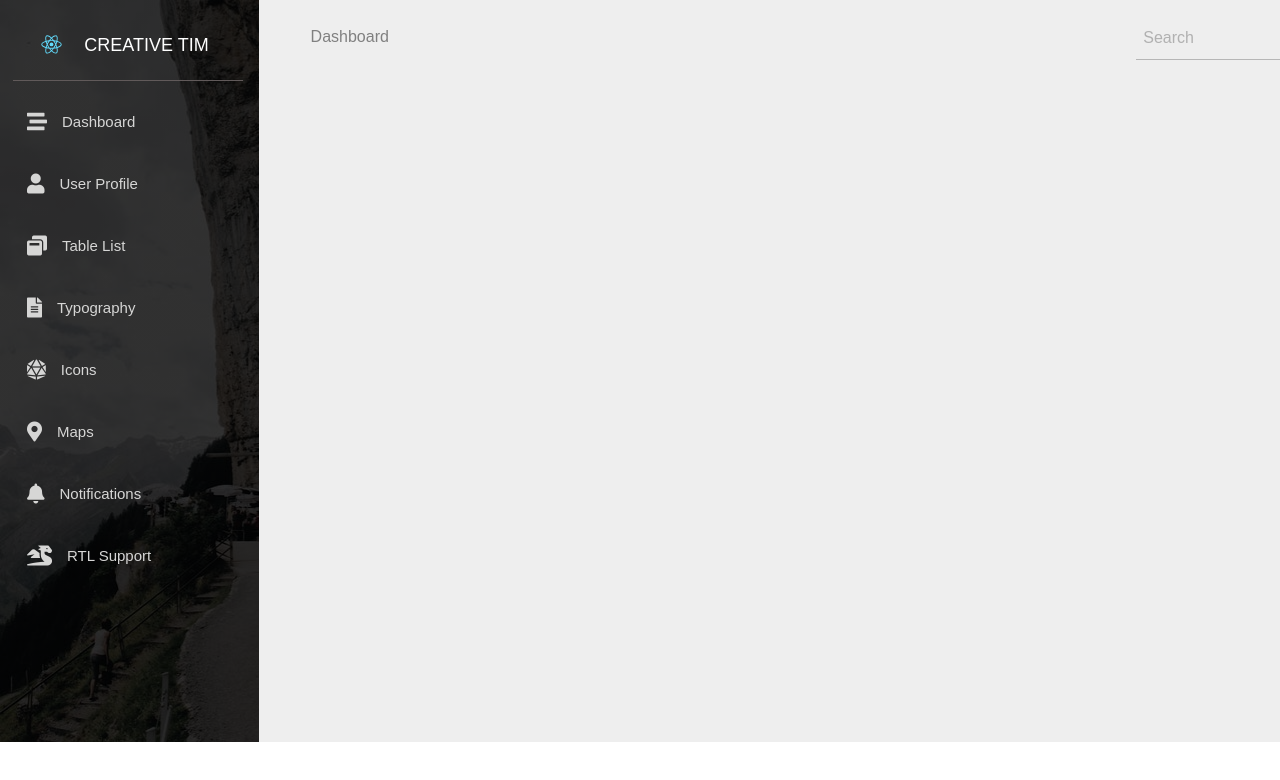
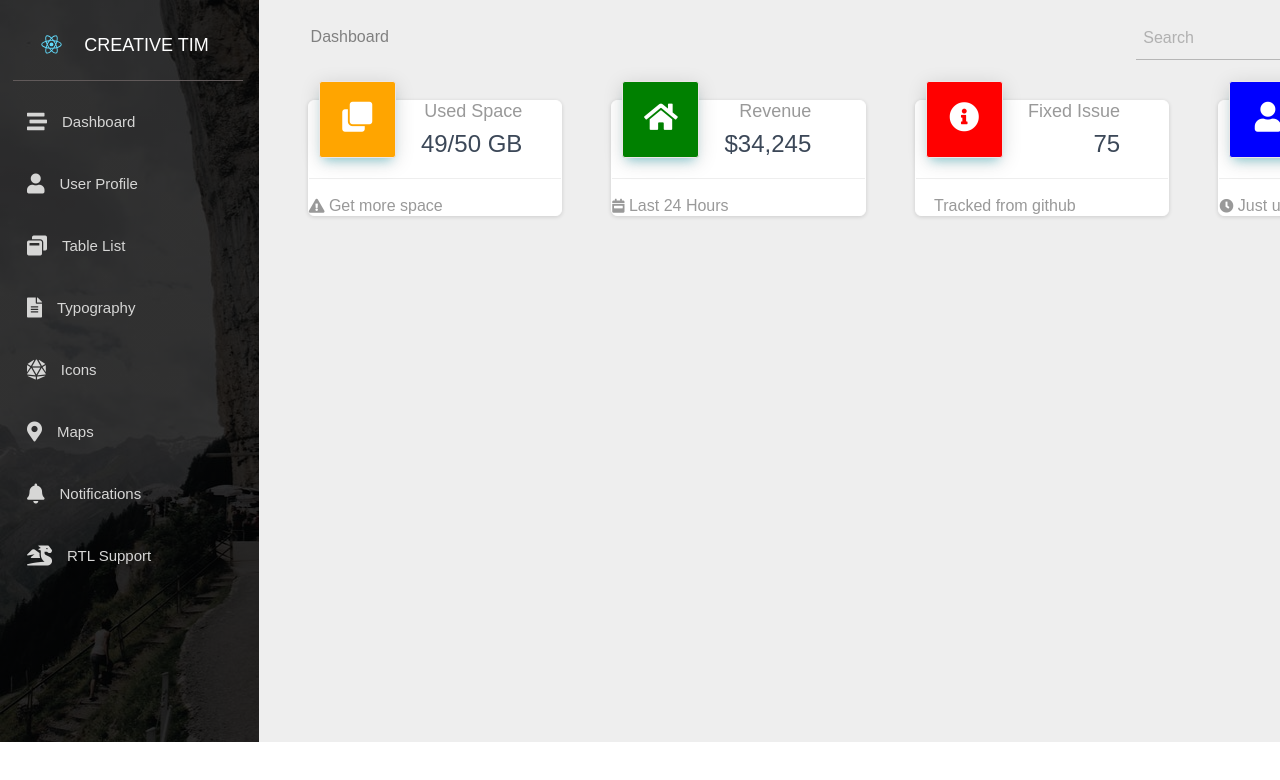
Before and after one commit to dinesh196/business-landing-page, a React (Create React App) app in the folder page/: page / in a window 1280 px wide. Shown: the top 780 px of the page. Built offline with nearby package versions, Linux system fonts and the light colour scheme.

Commit message:
added 4 flex styling mostlydone

```diff
--- a/page/src/App.js
+++ b/page/src/App.js
@@ -3,6 +3,10 @@ import Header from "./components/header";
 import './App.css';
 import Col from "./components/col";
 import Footer from "./components/footer"
+import CONTAINER from "./components/container.js"
+
+
+
 class App extends Component {
   render() {
     return (
@@ -12,6 +16,7 @@ class App extends Component {
          </div>
          <div className="Side2">
          <Header/>
+          <CONTAINER/>
          <Footer/>
          </div>
       </div>
--- /dev/null
+++ b/page/src/components/container.css
@@ -0,0 +1,9 @@
+.container
+   {
+       display: flex;
+
+    flex-wrap:wrap;
+    margin-top:40px;
+    justify-content: space-evenly;
+    align-items: flex-start;
+}
--- /dev/null
+++ b/page/src/components/container.js
@@ -0,0 +1,23 @@
+import React, { Component } from 'react';
+import TEST from './test.js';
+import './container.css';
+
+
+
+class CONTAINER extends Component {
+
+  render() {
+    return (
+      <div className="container">
+
+    <TEST header="Used Space" body="49/50 GB" footer="Get more space" colors="orange" icons="fas fa-clone" footicon="fas fa-exclamation-triangle"/>
+    <TEST header="Revenue" body="$34,245" footer="Last 24 Hours" colors="green" icons="fas fa-home" footicon="fas fa-calendar-week"/>
+    <TEST header="Fixed Issue" body="75" footer="Tracked from github" colors="red" icons="fas fa-info-circle" footicon="fas fa-github"/>
+    <TEST header="Followers" body="+300" footer="Just updated" colors="blue" icons="fas fa-user" footicon="fas fa-clock"/>
+
+      </div>
+    );
+  }
+}
+
+export default CONTAINER;
--- /dev/null
+++ b/page/src/components/test.css
@@ -0,0 +1,57 @@
+.outer-box
+ {
+	border:white 1px solid;
+	z-index:0;
+	border-radius: 6px;
+	text-align: right;
+	width:20%;
+	height:;
+	background-color: white;
+	box-shadow: 0 1px 4px 0 rgba(0, 0, 0, 0.14);
+    }
+.box
+{
+	display: flex;
+
+}
+.box-child-2{
+	margin-left: 10%;
+}
+
+.logo-box
+{
+	border:rgb(236, 230, 230) 1px solid;
+	z-index:2;
+	height:75px;
+	width:75px;
+	border-radius: 3px;
+	font-size:40px;
+	text-align: center;
+	color:white;
+	margin-left:10px;
+	margin-top: -20px;
+	box-shadow: 0 4px 20px 0 rgba(0, 0, 0,.14), 0 7px 10px -5px rgba(0, 172, 193,.4);
+
+
+	}
+.box-header{font-size: 18px;color: #999;}
+.box-body{font-size: 24px; margin-top: -10px;    color: #3C4858;}
+.box-line{border-top: 1px solid #eee;;
+	margin-top: 20px;
+}
+
+.box-footer{
+	float:left;
+	color: #999}
+
+
+
+.body{font-size:22px;
+      padding-top: 6px;}
+ i
+ {
+	 font-size: 30px;
+	 text-align: center;
+	 margin-top: 20px;
+
+ }
--- /dev/null
+++ b/page/src/components/test.js
@@ -0,0 +1,29 @@
+import React, { Component } from 'react';
+import './test.css';
+
+
+
+class TEST extends React.Component{
+
+ render(){
+      return (
+      <div className="outer-box"  >
+          <div className="box">
+            <div className="box-child-1">
+              <div className="logo-box"  style={{backgroundColor:`${this.props.colors}`}}><i className={`${this.props.icons}`}></i></div>
+            </div>
+            <div className="box-child-2">
+                <div className="box-header">{this.props.header}</div><br/>
+                <div className="box-body">{this.props.body}</div>
+            </div>
+          </div>
+          <div className="box-line"/>
+          <div className="box-footer"> <i className={`${this.props.footicon}`} style={{fontSize:"14px"}}></i>  {this.props.footer}</div>
+      </div>
+      	)
+  }
+
+	}
+
+
+	export default TEST;
```
Also changed, not shown: 2 other files (tests, documents, lock files or other folders).
